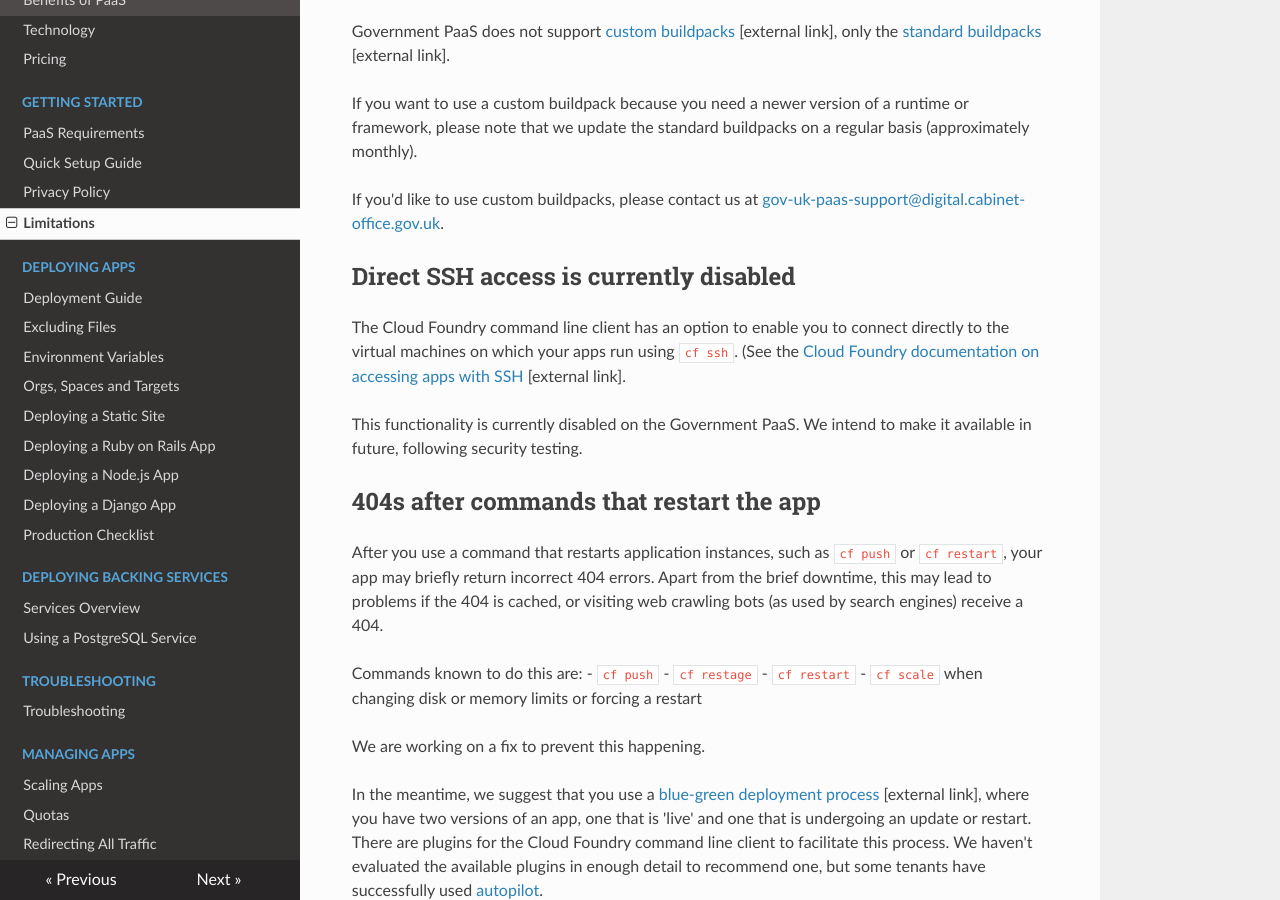
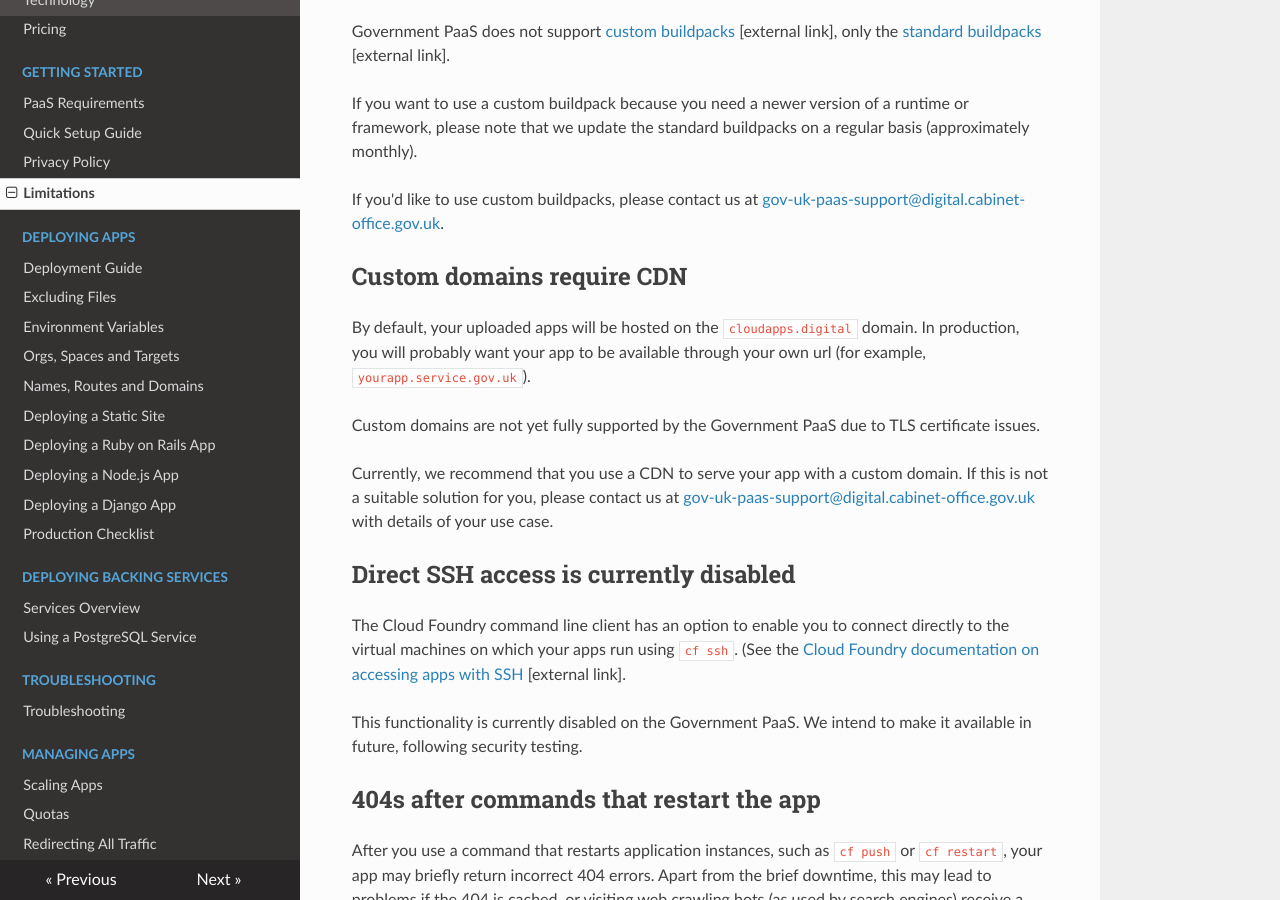
Before and after one commit to alphagov/paas-developer-docs, an MkDocs documentation site: the page built from docs/getting_started/limitations.md, in a window 1280 px wide and 900 px high, scrolled down 303 px. Built offline with MkDocs 1.6.1, drawn with Linux system fonts in a browser that asks for light colours; nearby versions of some CDN libraries; old or Windows-style settings are respelled for this version of MkDocs.

Commit message:
Add "Names, Routes and Domains" section
Add a section explaining how cloudapps.digital hostnames work, how to
avoid name clash. Document that currently the only way to use your own
custom domain is with a CDN (mentioned Limitations and in the new
section).

To test: check that commands are accurate. Check that these
recommendations are correct.

Pivotal story: #133534409

As a user I need to understand how to prevent routing clashes so that I
can deploy the same application in multiple spaces on the PaaS.
Acceptance Criteria
Users understand how to prevent routing errors, including best practice
naming conventions and how to use hostnames or domains (whichever is
the team’s preferred method).
User Research
During lab testing users encountered an error when they tried to deploy
the same application to different spaces in an org. This happens across
orgs as well.

```diff
--- a/docs/getting_started/limitations.md
+++ b/docs/getting_started/limitations.md
@@ -9,6 +9,14 @@ Government PaaS does not support [custom buildpacks](https://docs.cloudfoundry.o
 If you want to use a custom buildpack because you need a newer version of a runtime or framework, please note that we update the standard buildpacks on a regular basis (approximately monthly).
 
 If you'd like to use custom buildpacks, please contact us at [gov-uk-paas-support@digital.cabinet-office.gov.uk](mailto:gov-uk-paas-support@digital.cabinet-office.gov.uk).
+
+## Custom domains require CDN
+
+By default, your uploaded apps will be hosted on the ``cloudapps.digital`` domain. In production, you will probably want your app to be available through your own url (for example, ``yourapp.service.gov.uk``).
+
+Custom domains are not yet fully supported by the Government PaaS due to TLS certificate issues.
+
+Currently, we recommend that you use a CDN to serve your app with a custom domain. If this is not a suitable solution for you, please contact us at [gov-uk-paas-support@digital.cabinet-office.gov.uk](mailto:gov-uk-paas-support@digital.cabinet-office.gov.uk) with details of your use case.
 
 ## Direct SSH access is currently disabled
 
--- a/mkdocs.yml
+++ b/mkdocs.yml
@@ -16,6 +16,7 @@ pages:
     - 'Excluding Files': 'deploying_apps/excluding_files.md'
     - 'Environment Variables': 'deploying_apps/env_variables.md'
     - 'Orgs, Spaces and Targets': 'deploying_apps/orgs_spaces_targets.md'
+    - 'Names, Routes and Domains': 'deploying_apps/names_routes_domains.md'
     - 'Deploying a Static Site': 'deploying_apps/deploying_static_sites.md'
     - 'Deploying a Ruby on Rails App': 'deploying_apps/deploying_rails.md'
     - 'Deploying a Node.js App': 'deploying_apps/deploying_node_js.md'
```
Also changed, not shown: docs/deploying_apps/deploying_static_sites.md (+1 -1 lines), docs/deploying_apps/names_routes_domains.md (added, +54 -0 lines).
